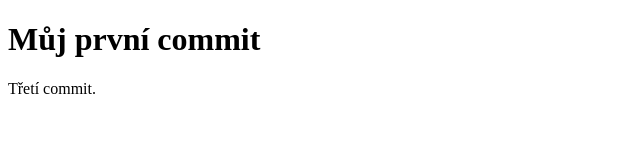
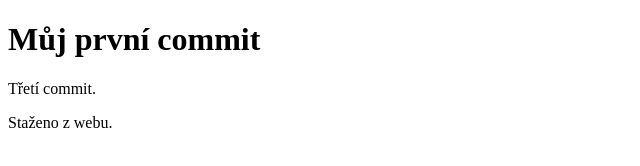
Before and after one commit to vecekspse/testovaci-git, a plain HTML site: page index.html in a window 1280 px wide. Shown: the whole page, without its empty margins (0-640 px from the left). Drawn offline with Linux system fonts and the light colour scheme.

Commit message:
staženo z webu a upraveno

```diff
--- a/index.html
+++ b/index.html
@@ -11,5 +11,8 @@
     <p>
         Třetí commit.
     </p>
+    <p>
+        Staženo z webu.
+    </p>
 </body>
 </html>
```
